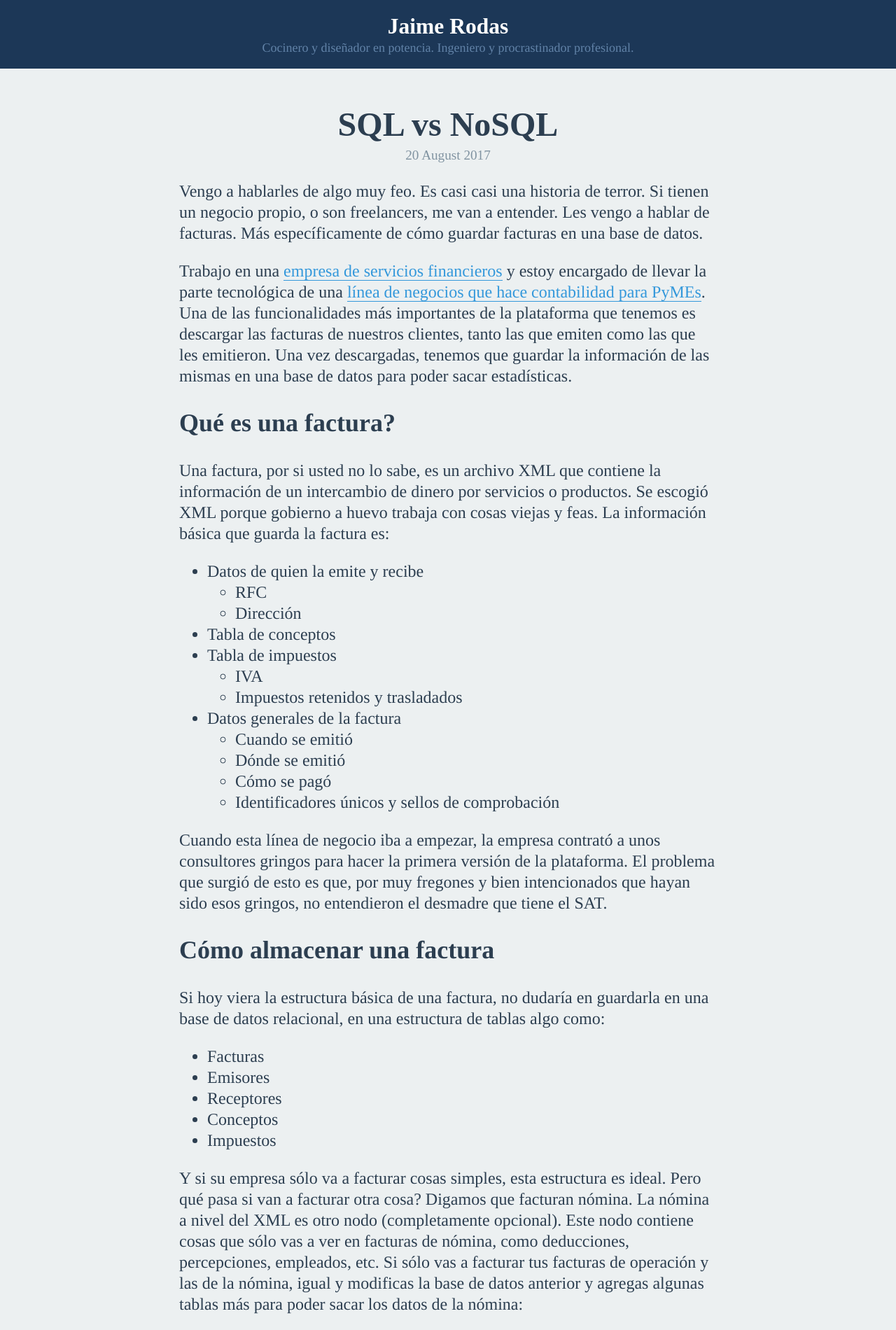
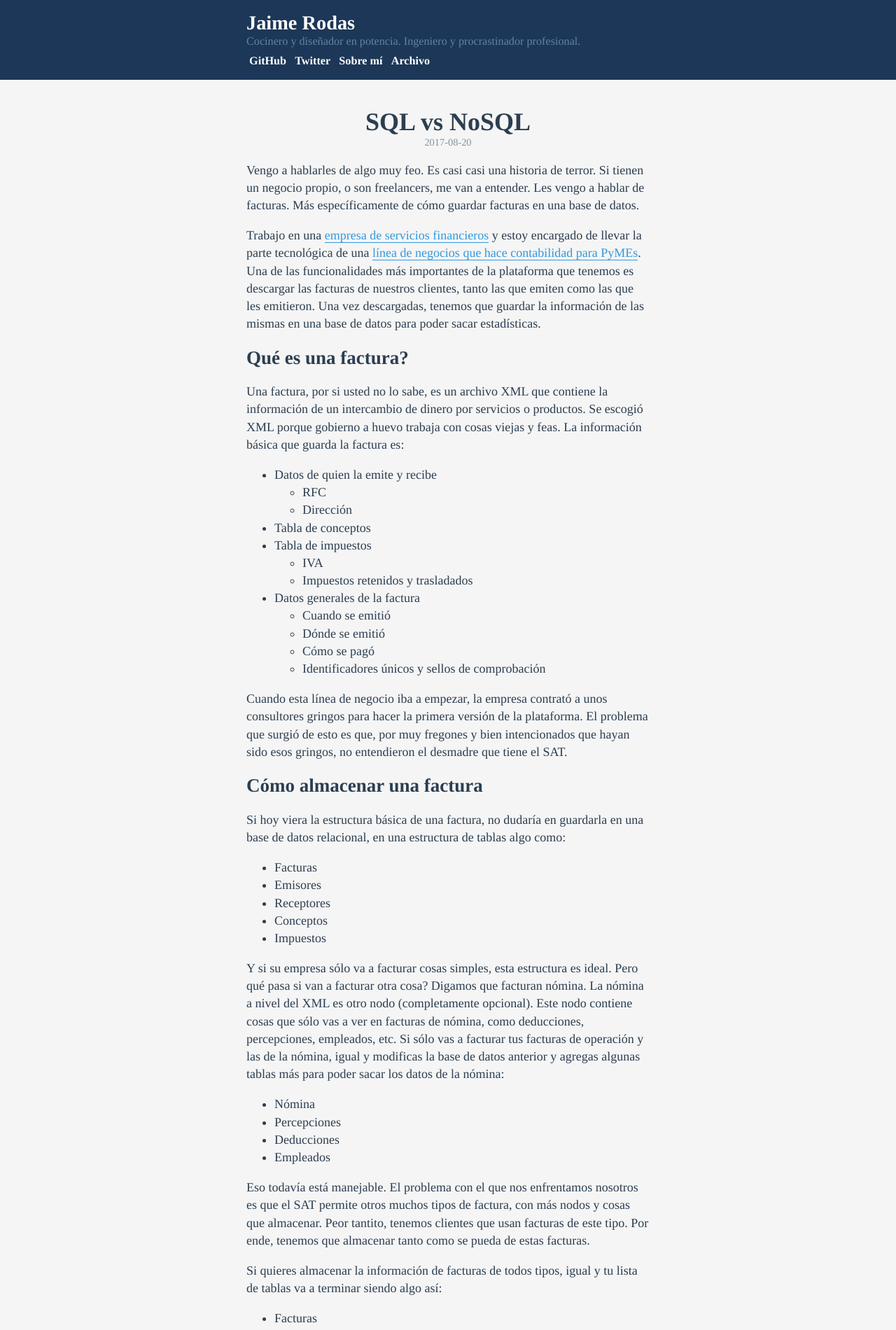
Before and after one commit to jaimerodas/jaimerodas.github.io, a Jekyll site: the page built from _posts/2017-08-20-SQL-vs-NoSQL.md, in a window 1280 px wide. Shown: the top 1900 px of the page at 70% size. Built offline with Jekyll 4.4.1, drawn with Linux system fonts in a browser that asks for light colours; some web fonts are replaced.

Commit message:
Rediseñamos otra vez nuevamente

```diff
--- a/Gemfile
+++ b/Gemfile
@@ -20,6 +20,7 @@ gem "jekyll", "3.5.0"
 # If you have any plugins, put them here!
 group :jekyll_plugins do
    gem "jekyll-feed", "~> 0.6"
+   gem "jekyll-paginate"
 end
 
 # Windows does not include zoneinfo files, so bundle the tzinfo-data gem
--- a/_config.yml
+++ b/_config.yml
@@ -26,9 +26,11 @@ github_username:  jaimerodas
 
 # Build settings
 markdown: kramdown
+paginate: 5
 
 plugins:
   - jekyll-feed
+  - jekyll-paginate
 
 # Exclude from processing.
 # The following items will not be processed, by default. Create a custom list
--- a/_includes/header.html
+++ b/_includes/header.html
@@ -1,6 +1,14 @@
 <header>
-  <a href="{{ "/" | relative_url }}">Jaime Rodas</a>
-  <div class="subtitulo">
-    Cocinero y diseñador en potencia. Ingeniero y procrastinador profesional.
+  <div class="container">
+    <a href="{{ "/" | relative_url }}">Jaime Rodas</a>
+    <div class="subtitulo">
+      Cocinero y diseñador en potencia. Ingeniero y procrastinador profesional.
+    </div>
+    <nav>
+      <a href="https://github.com/jaimerodas">GitHub</a>
+      <a href="https://twitter.com/scylax">Twitter</a>
+      <a href="{{ '/acerca-de' | relative_url }}">Sobre mí</a>
+      <a href="{{ '/archivo' | relative_url }}">Archivo</a>
+    </nav>
   </div>
 </header>
--- a/_layouts/post.html
+++ b/_layouts/post.html
@@ -5,7 +5,7 @@
     {% include header.html %}
     <main>
       <h1>{{ page.title }}</h1>
-      <span class="article-date">{{ page.date | date: "%d %B %Y" }}</span>
+      <span class="article-date">{{ page.date | date: "%Y-%m-%d" }}</span>
 
       {{ content }}
 
--- a/_sass/navigation.scss
+++ b/_sass/navigation.scss
@@ -1,7 +1,6 @@
 .posts-navigation {
   margin-top: 4rem;
   display: flex;
-  font-family: $sans;
   font-size: 0.75em;
 
   a {
@@ -21,7 +20,6 @@
 
   .nav-title {
     color: #274c65;
-    font-family: $serif;
     font-weight: bold;
     font-size: 1.33333333em;
   }
--- a/assets/main.scss
+++ b/assets/main.scss
@@ -2,8 +2,8 @@
 # Only the main Sass file needs front matter (the dashes are enough)
 ---
 
-$serif: "Inkwell Serif A", "Inkwell Serif B", Times, serif;
-$sans: "Inkwell Sans A", "Inkwell Sans B";
+$body: "Sentinel SSm A", "Sentinel SSm B", Times, serif;
+$titles: "Sentinel A", "Sentinel B", Times, serif;
 
 html {
   height: 100%;
@@ -13,15 +13,15 @@ html, body {
   margin: 0;
   padding: 0;
 
-  background-color: #ecf0f1;
+  background-color: #f5f5f5;
   color: #2c3e50;
 }
 
 body {
   min-height: 100%;
-  line-height: 1.25;
-  font-size: 20px;
-  font-family: $serif;
+  line-height: 1.4;
+  font-size: 18px;
+  font-family: $body;
   font-weight: 400;
 
   display: flex;
@@ -30,22 +30,38 @@ body {
 
 header {
   background-color: #1c3757;
-  padding: 1em;
-
   color: #6283a8;
   font-size: 0.75em;
+  line-height: 1.2;
+
+  .container {
+    padding: 1em;
+    max-width: 36rem;
+    margin: 0 auto;
+  }
 
   a {
     color: white;
     border-color: #1c3757;
     transition: 0.2s ease border-color;
-    font-family: $sans;
+    font-family: $titles;
     font-size: 1.75em;
     font-weight: bold;
 
     &:hover {
       color: white;
       border-bottom: 0.1rem solid #3498db;
+    }
+  }
+
+  nav {
+    margin-top: 0.5em;
+
+    & > a {
+      display: inline-block;
+      font-family: $body;
+      font-size: 1em;
+      padding: 0 0.25em;
     }
   }
 }
@@ -61,18 +77,29 @@ a {
 
 main {
   padding: 1em;
-  max-width: 32em;
+  max-width: 36rem;
   margin: 0 auto;
 
   h1 {
-    font-family: $sans;
+    font-family: $titles;
     line-height: 1;
     text-align: center;
   }
 
+  h2 {
+    font-family: $titles;
+    line-height: 1;
+
+    a {
+      color: inherit;
+      &:hover {
+        border-bottom-color: #3498db;
+      }
+    }
+  }
+
   .article-date {
     color: #8093a1;
-    font-family: $sans;
     font-size: 0.8em;
     text-align: center;
     display: block;
@@ -80,13 +107,27 @@ main {
   }
 }
 
+article {
+  margin-bottom: 2em;
+
+  .divider {
+    width: 5em;
+    height: 0.0625em;
+    background-color: #bbb;
+  }
+
+  .read-more {
+    font-size: 2em;
+    font-weight: bold;
+    border-bottom: none;
+    position: relative;
+    bottom: 1em;
+  }
+}
+
 @media screen and (min-width: 36rem) {
-  main {
-    font-size: 1.2em;
-  }
   header {
     font-size: 0.9em;
-    text-align: center;
   }
 }
 
```
Also changed, not shown: archivo.html (added, +30 -0 lines), index.html (+17 -23 lines), Gemfile.lock.
